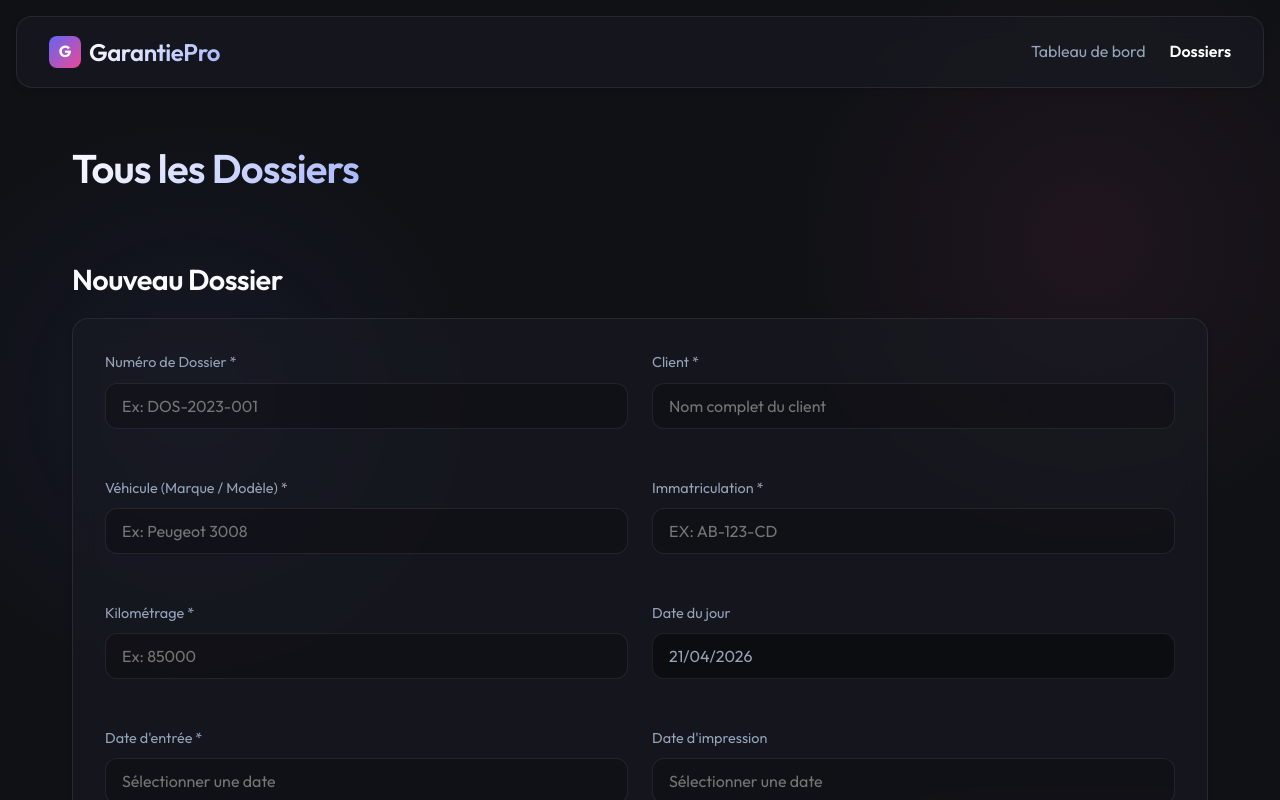
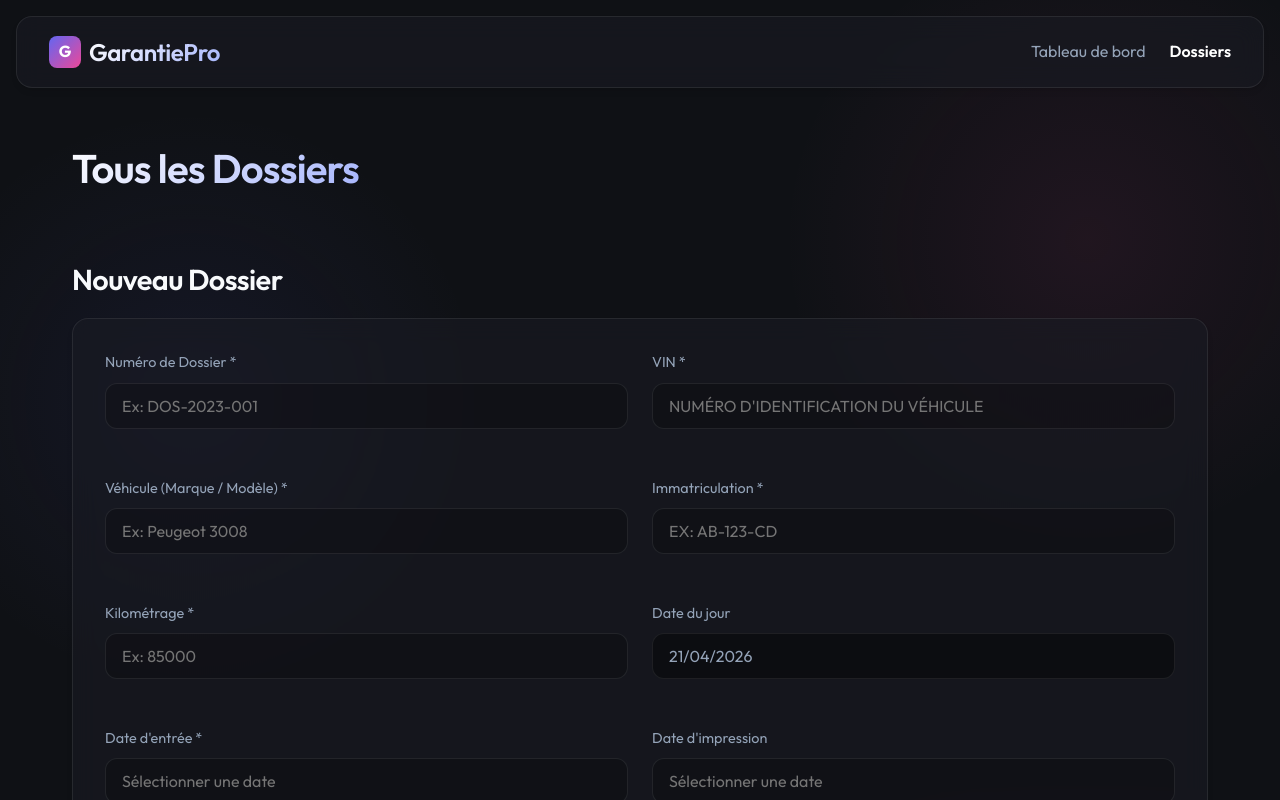
Before and after one commit to Fabienholert/test, a React (Create React App) app in the folder client/: page /dossiers in a window 1280 px wide. Both pictures are taken after a click on the button "+ Nouveau Dossier". Shown: the top 800 px of the page. Built offline with nearby package versions, Linux system fonts and the light colour scheme; no server answers; the HTML template or start-up script is replaced by a standard one.

Commit message:
feat: replace client field with VIN in Dossier model and UI components

```diff
--- a/client/src/components/DossierCard.js
+++ b/client/src/components/DossierCard.js
@@ -23,8 +23,8 @@ function DossierCard({ dossier }) {
       </div>
       <div style={{ marginBottom: '1rem' }}>
         <p style={{ margin: '0 0 0.5rem 0', display: 'flex', alignItems: 'center', gap: '0.5rem' }}>
-          <span style={{ color: 'var(--text-muted)' }}>Client:</span>
-          <span style={{ color: 'white' }}>{dossier.client}</span>
+          <span style={{ color: 'var(--text-muted)' }}>VIN:</span>
+          <span style={{ color: 'white' }}>{dossier.vin}</span>
         </p>
         <p style={{ margin: '0 0 0.5rem 0', display: 'flex', alignItems: 'center', gap: '0.5rem' }}>
           <span style={{ color: 'var(--text-muted)' }}>Véhicule:</span>
--- a/client/src/components/DossierForm.js
+++ b/client/src/components/DossierForm.js
@@ -10,7 +10,7 @@ registerLocale('fr', fr);
 function DossierForm({ initialData = {}, onSubmit, onCancel, isLoading }) {
   const [formData, setFormData] = useState({
     numero: '',
-    client: '',
+    vin: '',
     vehicule: '',
     immatriculation: '',
     kilometrage: '',
@@ -26,7 +26,7 @@ function DossierForm({ initialData = {}, onSubmit, onCancel, isLoading }) {
     if (initialData && Object.keys(initialData).length > 0) {
       setFormData({
         numero: initialData.numero || '',
-        client: initialData.client || '',
+        vin: initialData.vin || '',
         vehicule: initialData.vehicule || '',
         immatriculation: initialData.immatriculation || '',
         kilometrage: initialData.kilometrage || '',
@@ -186,15 +186,16 @@ function DossierForm({ initialData = {}, onSubmit, onCancel, isLoading }) {
         </div>
 
         <div className="form-group">
-          <label className="form-label">Client *</label>
+          <label className="form-label">VIN *</label>
           <input
             type="text"
-            name="client"
+            name="vin"
             className="form-control"
-            value={formData.client}
+            value={formData.vin}
             onChange={handleChange}
-            placeholder="Nom complet du client"
+            placeholder="Numéro d'identification du véhicule"
             required
+            style={{ textTransform: 'uppercase' }}
           />
         </div>
 
--- a/client/src/pages/DossierDetails.js
+++ b/client/src/pages/DossierDetails.js
@@ -87,8 +87,8 @@ function DossierDetails() {
         <div className="glass-panel" style={{ padding: '2rem' }}>
           <div className="grid grid-cols-2">
             <div style={{ marginBottom: '1.5rem' }}>
-              <p className="form-label">Client</p>
-              <h3 style={{ margin: 0, color: 'white' }}>{dossier.client}</h3>
+              <p className="form-label">VIN</p>
+              <h3 style={{ margin: 0, color: 'white' }}>{dossier.vin}</h3>
             </div>
             <div style={{ marginBottom: '1.5rem' }}>
               <p className="form-label">Véhicule</p>
```
Also changed, not shown: 2 other files (tests, documents, lock files or other folders).
